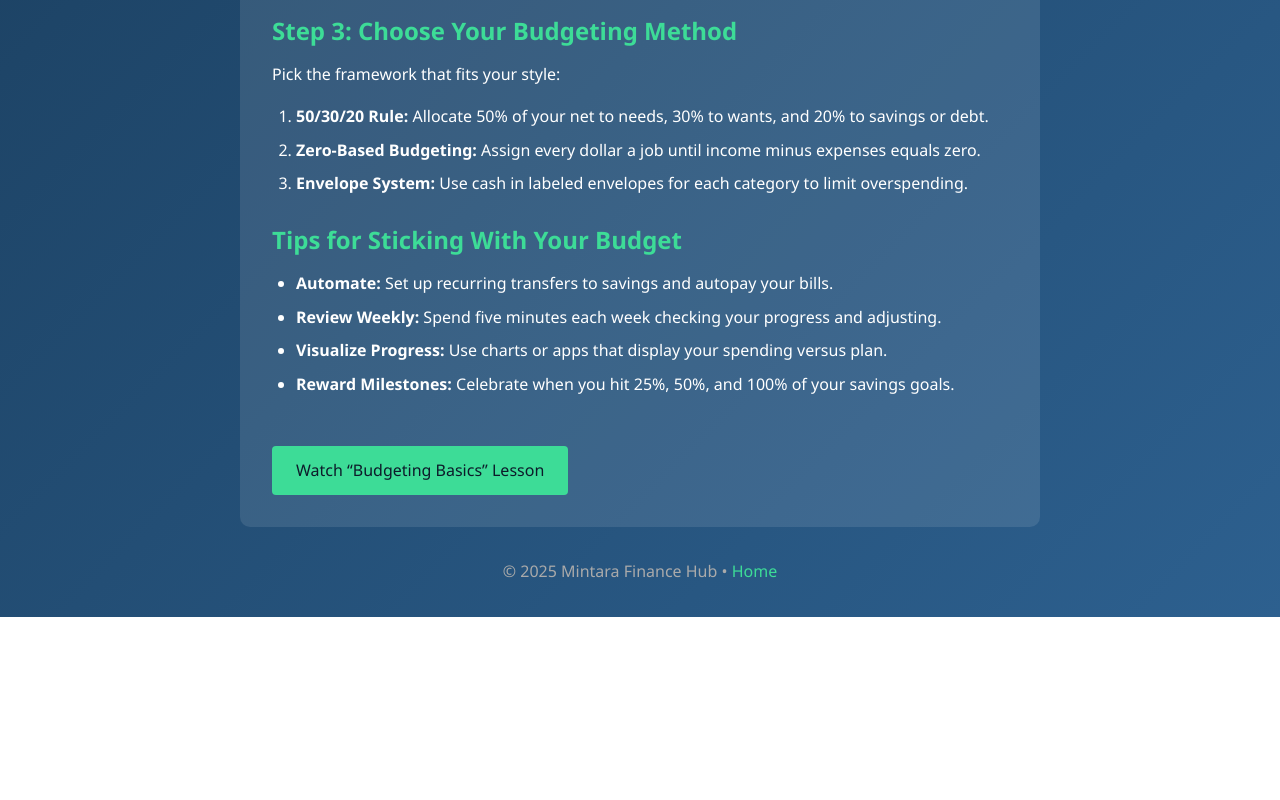
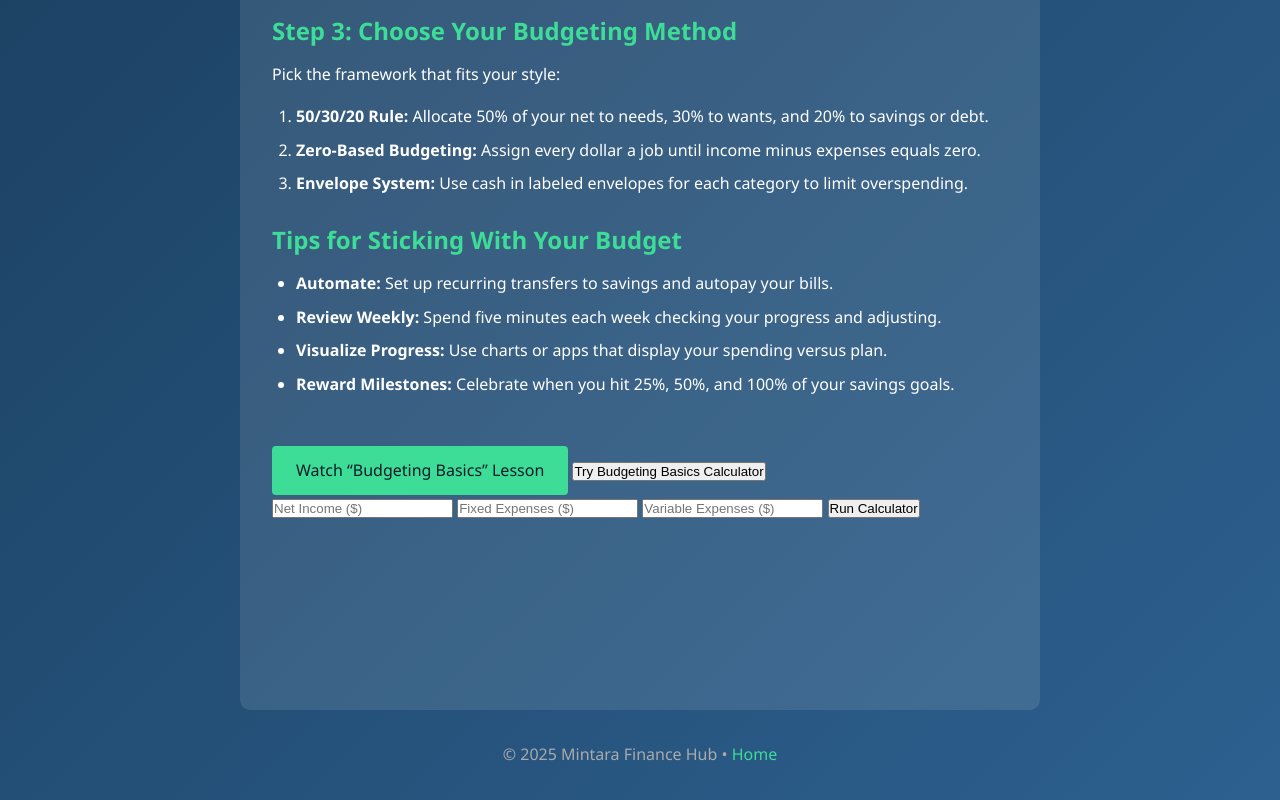
Before and after one commit to KpMintara/mintara-finance-hub, a plain HTML site: page budgeting-basics.html in a window 1280 px wide. Shown: the part 1744-2544 px from the top of the page. Before the commit the page ends 2361 px from the top, so only its background shows below. Drawn offline with Linux system fonts and the light colour scheme.

Commit message:
Update budgeting-basics.html

```diff
--- a/budgeting-basics.html
+++ b/budgeting-basics.html
@@ -151,6 +151,17 @@
     </ul>
 
     <a href="videos.html" class="cta-link">Watch “Budgeting Basics” Lesson</a>
+     <button id="show-budget-tool">Try Budgeting Basics Calculator</button>
+
+    <div id="budget-tool">
+      <form id="budget-form">
+        <input type="number" id="bud-income"   placeholder="Net Income ($)" required>
+        <input type="number" id="bud-fixed"    placeholder="Fixed Expenses ($)" required>
+        <input type="number" id="bud-variable" placeholder="Variable Expenses ($)" required>
+        <button type="submit">Run Calculator</button>
+      </form>
+      <canvas id="bud-chart"></canvas>
+    </div>
   </article>
 
   <footer class="fade-in" style="animation-delay:2.0s;">
```
